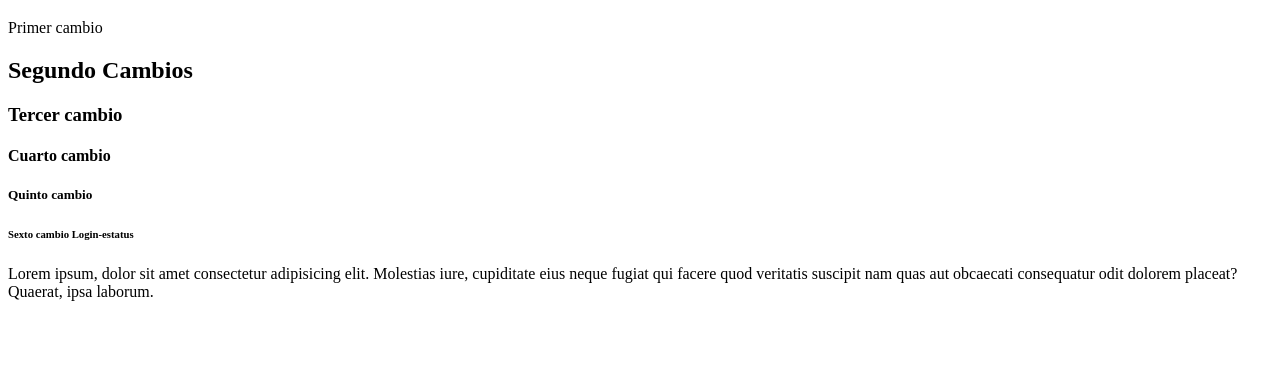
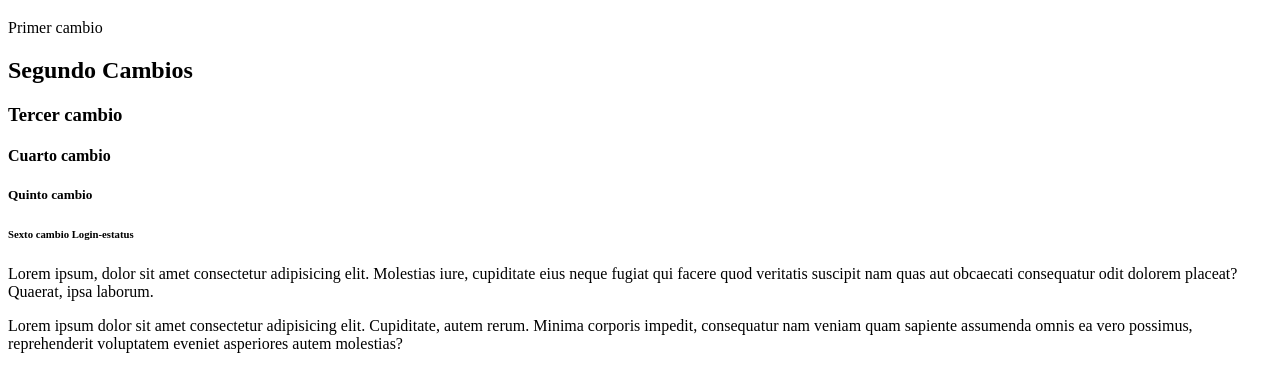
Before and after one commit to EdGaRoman1012/Git_curso, a plain HTML site: page index.html in a window 1280 px wide. Shown: the part 61-452 px from the top of the page. Drawn offline with Linux system fonts and the light colour scheme.

Commit message:
Prueba commit

```diff
--- a/index.html
+++ b/index.html
@@ -15,5 +15,6 @@
     <h5>Quinto cambio</h5>
     <h6>Sexto cambio Login-estatus</h6>
     <p>Lorem ipsum, dolor sit amet consectetur adipisicing elit. Molestias iure, cupiditate eius neque fugiat qui facere quod veritatis suscipit nam quas aut obcaecati consequatur odit dolorem placeat? Quaerat, ipsa laborum.</p>
+    Lorem ipsum dolor sit amet consectetur adipisicing elit. Cupiditate, autem rerum. Minima corporis impedit, consequatur nam veniam quam sapiente assumenda omnis ea vero possimus, reprehenderit voluptatem eveniet asperiores autem molestias?
 </body>
 </html>
```
